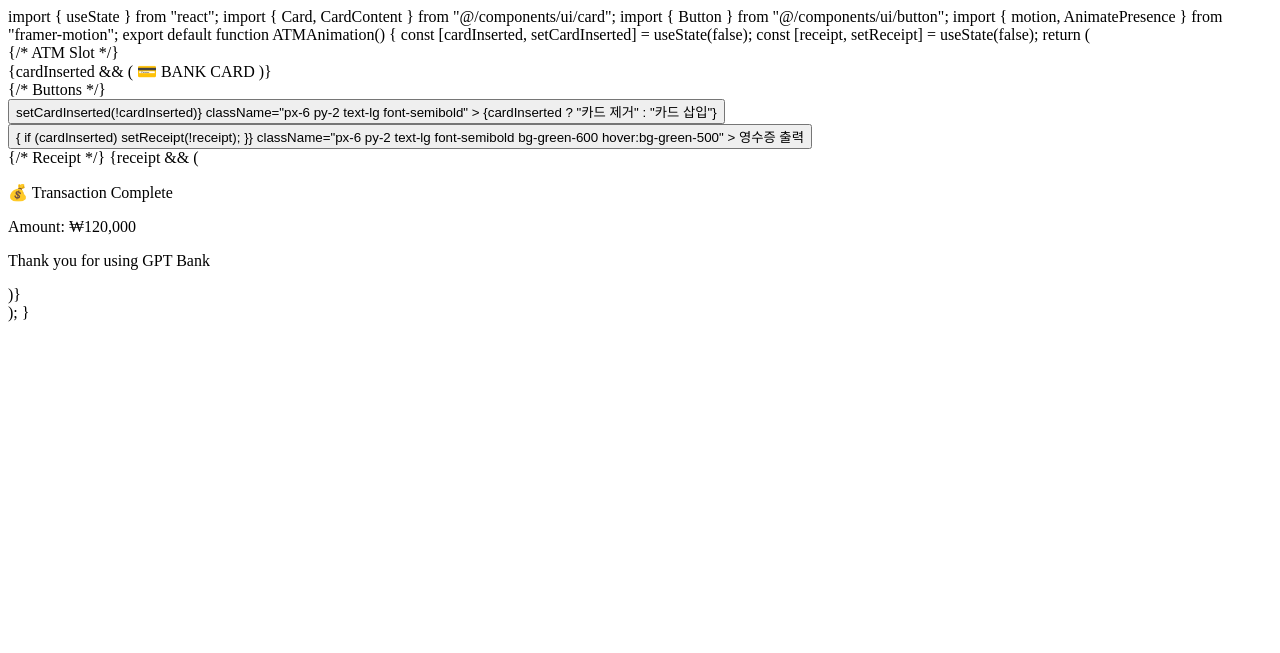
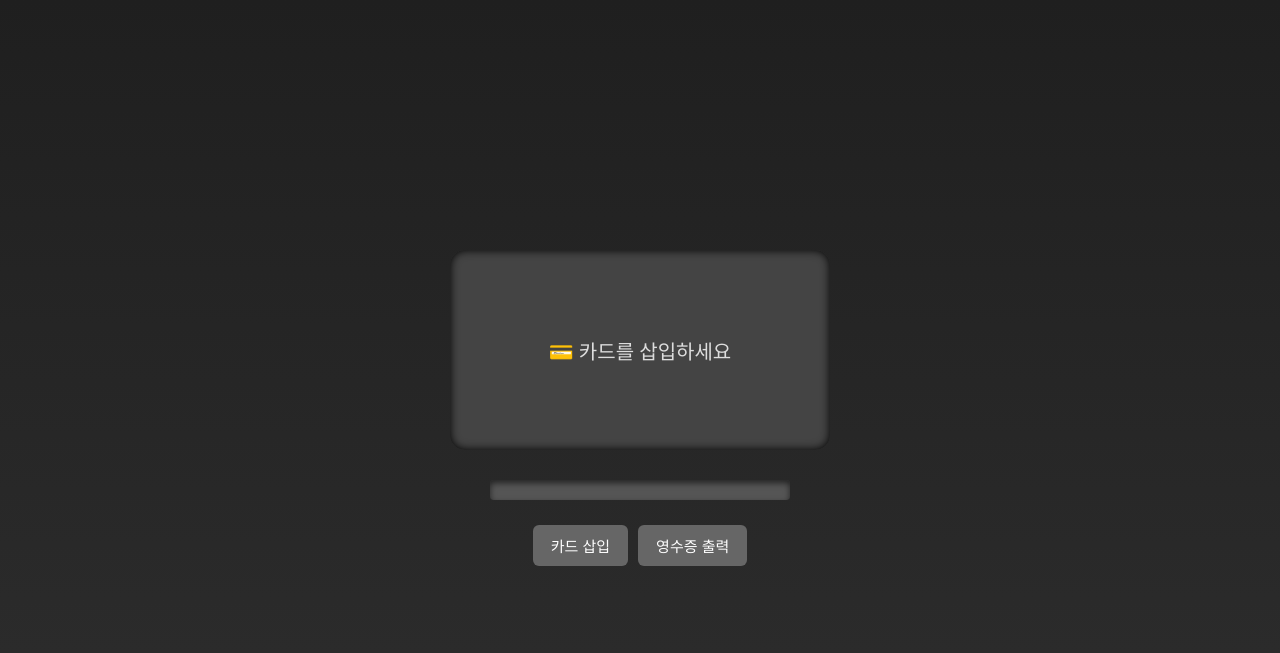
Before and after one commit to this-for-xplane/Kiosk, a plain HTML site: page index.html in a window 1280 px wide. Drawn offline with Linux system fonts and the light colour scheme.

Commit message:
Update index.html

```diff
--- a/index.html
+++ b/index.html
@@ -1,75 +1,173 @@
-import { useState } from "react";
-import { Card, CardContent } from "@/components/ui/card";
-import { Button } from "@/components/ui/button";
-import { motion, AnimatePresence } from "framer-motion";
+<!DOCTYPE html>
+<html lang="ko">
+<head>
+<meta charset="UTF-8" />
+<meta name="viewport" content="width=device-width, initial-scale=1.0" />
+<title>ATM Kiosk</title>
+<style>
+  body {
+    background: linear-gradient(to bottom, #1f1f1f, #2e2e2e);
+    color: white;
+    font-family: 'Segoe UI', sans-serif;
+    display: flex;
+    flex-direction: column;
+    align-items: center;
+    justify-content: center;
+    height: 100vh;
+    user-select: none; /* 글자 선택 방지 */
+  }
 
-export default function ATMAnimation() {
-  const [cardInserted, setCardInserted] = useState(false);
-  const [receipt, setReceipt] = useState(false);
+  .screen {
+    width: 380px;
+    height: 200px;
+    background: #444;
+    border-radius: 15px;
+    box-shadow: inset 0 0 10px #000;
+    display: flex;
+    justify-content: center;
+    align-items: center;
+    position: relative;
+    overflow: hidden;
+  }
 
-  return (
-    <div className="flex flex-col items-center justify-center min-h-screen bg-gradient-to-b from-gray-900 to-gray-800 text-white space-y-6">
-      {/* ATM Slot */}
-      <div className="w-80 h-6 bg-gray-700 rounded-md shadow-inner relative overflow-hidden">
-        <AnimatePresence>
-          {cardInserted && (
-            <motion.div
-              key="card"
-              initial={{ y: -120 }}
-              animate={{ y: 0 }}
-              exit={{ y: -120 }}
-              transition={{ duration: 0.6, ease: [0.5, 0, 0.3, 1] }}
-              className="absolute inset-x-8 top-0"
-            >
-              <Card className="bg-gradient-to-r from-blue-600 to-blue-400 text-white border-none shadow-lg">
-                <CardContent className="p-4 text-center font-semibold text-lg tracking-wide">
-                  💳 BANK CARD
-                </CardContent>
-              </Card>
-            </motion.div>
-          )}
-        </AnimatePresence>
-      </div>
+  .screen p {
+    font-size: 20px;
+    color: #ddd;
+    text-align: center;
+  }
 
-      {/* Buttons */}
-      <div className="flex space-x-4">
-        <Button
-          variant={cardInserted ? "destructive" : "default"}
-          onClick={() => setCardInserted(!cardInserted)}
-          className="px-6 py-2 text-lg font-semibold"
-        >
-          {cardInserted ? "카드 제거" : "카드 삽입"}
-        </Button>
-        <Button
-          onClick={() => {
-            if (cardInserted) setReceipt(!receipt);
-          }}
-          className="px-6 py-2 text-lg font-semibold bg-green-600 hover:bg-green-500"
-        >
-          영수증 출력
-        </Button>
-      </div>
+  .receipt {
+    position: absolute;
+    bottom: -200px;
+    width: 250px;
+    background: #f5f5f5;
+    color: #000;
+    text-align: center;
+    border-radius: 6px;
+    padding: 10px;
+    font-size: 14px;
+    box-shadow: 0 0 5px rgba(0,0,0,0.4);
+    transition: bottom 0.6s ease-in-out;
+  }
 
-      {/* Receipt */}
-      <AnimatePresence>
-        {receipt && (
-          <motion.div
-            key="receipt"
-            initial={{ y: 200, opacity: 0 }}
-            animate={{ y: 0, opacity: 1 }}
-            exit={{ y: 200, opacity: 0 }}
-            transition={{
-              duration: 0.6,
-              ease: [0.4, 0, 0.2, 1],
-            }}
-            className="w-60 bg-white text-black rounded-md shadow-md mt-4 p-3 text-sm font-medium text-center"
-          >
-            <p>💰 Transaction Complete</p>
-            <p>Amount: ₩120,000</p>
-            <p className="text-gray-600 mt-1">Thank you for using GPT Bank</p>
-          </motion.div>
-        )}
-      </AnimatePresence>
+  .receipt.show {
+    bottom: 10px;
+  }
+
+  .slot {
+    width: 300px;
+    height: 20px;
+    background: #555;
+    border-radius: 4px;
+    margin-top: 30px;
+    position: relative;
+    overflow: hidden;
+    box-shadow: inset 0 3px 6px rgba(0,0,0,0.6);
+  }
+
+  .card {
+    position: absolute;
+    left: 35px;
+    bottom: -120px;
+    width: 230px;
+    height: 60px;
+    border-radius: 8px;
+    background: linear-gradient(45deg, #0070f3, #3a9dfd);
+    color: white;
+    display: flex;
+    justify-content: center;
+    align-items: center;
+    font-weight: 600;
+    box-shadow: 0 5px 10px rgba(0,0,0,0.5);
+    transition: bottom 0.6s cubic-bezier(0.5, 0, 0.3, 1);
+  }
+
+  .card.inserted {
+    bottom: 0px;
+  }
+
+  .buttons {
+    margin-top: 25px;
+    display: flex;
+    gap: 10px;
+  }
+
+  button {
+    background: #666;
+    color: white;
+    border: none;
+    border-radius: 6px;
+    padding: 10px 18px;
+    font-size: 15px;
+    cursor: pointer;
+    transition: background 0.3s;
+  }
+
+  button:hover {
+    background: #888;
+  }
+
+  button:active {
+    background: #aaa;
+    transform: scale(0.97);
+  }
+</style>
+</head>
+<body>
+  <div class="screen">
+    <p id="screenText">💳 카드를 삽입하세요</p>
+    <div class="receipt" id="receipt">
+      <p>거래 완료 💰</p>
+      <p>출금액: ₩120,000</p>
+      <p style="color:#555;">GPT BANK 이용 감사합니다</p>
     </div>
-  );
-}
+  </div>
+
+  <div class="slot">
+    <div class="card" id="card">GPT BANK CARD</div>
+  </div>
+
+  <div class="buttons">
+    <button id="toggleCard">카드 삽입</button>
+    <button id="printReceipt">영수증 출력</button>
+  </div>
+
+<script>
+  const card = document.getElementById('card');
+  const receipt = document.getElementById('receipt');
+  const toggleCard = document.getElementById('toggleCard');
+  const printReceipt = document.getElementById('printReceipt');
+  const screenText = document.getElementById('screenText');
+
+  let inserted = false;
+  let showingReceipt = false;
+
+  toggleCard.addEventListener('click', () => {
+    inserted = !inserted;
+    if (inserted) {
+      card.classList.add('inserted');
+      screenText.textContent = '카드를 인식 중입니다...';
+      toggleCard.textContent = '카드 제거';
+    } else {
+      card.classList.remove('inserted');
+      receipt.classList.remove('show');
+      showingReceipt = false;
+      screenText.textContent = '💳 카드를 삽입하세요';
+      toggleCard.textContent = '카드 삽입';
+    }
+  });
+
+  printReceipt.addEventListener('click', () => {
+    if (!inserted) return;
+    showingReceipt = !showingReceipt;
+    if (showingReceipt) {
+      receipt.classList.add('show');
+      screenText.textContent = '거래 완료 💸';
+    } else {
+      receipt.classList.remove('show');
+      screenText.textContent = '카드를 인식 중입니다...';
+    }
+  });
+</script>
+</body>
+</html>
```
